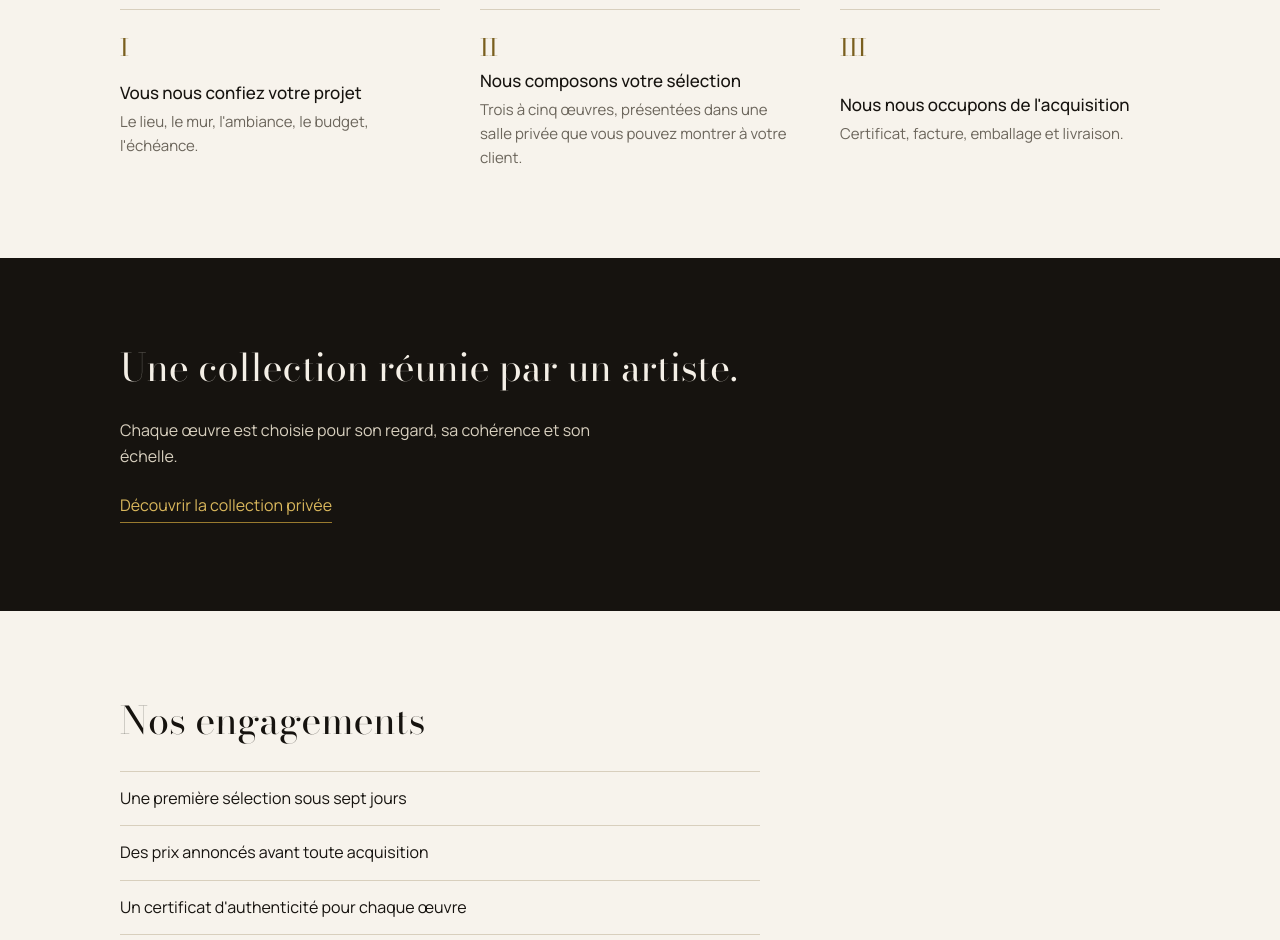
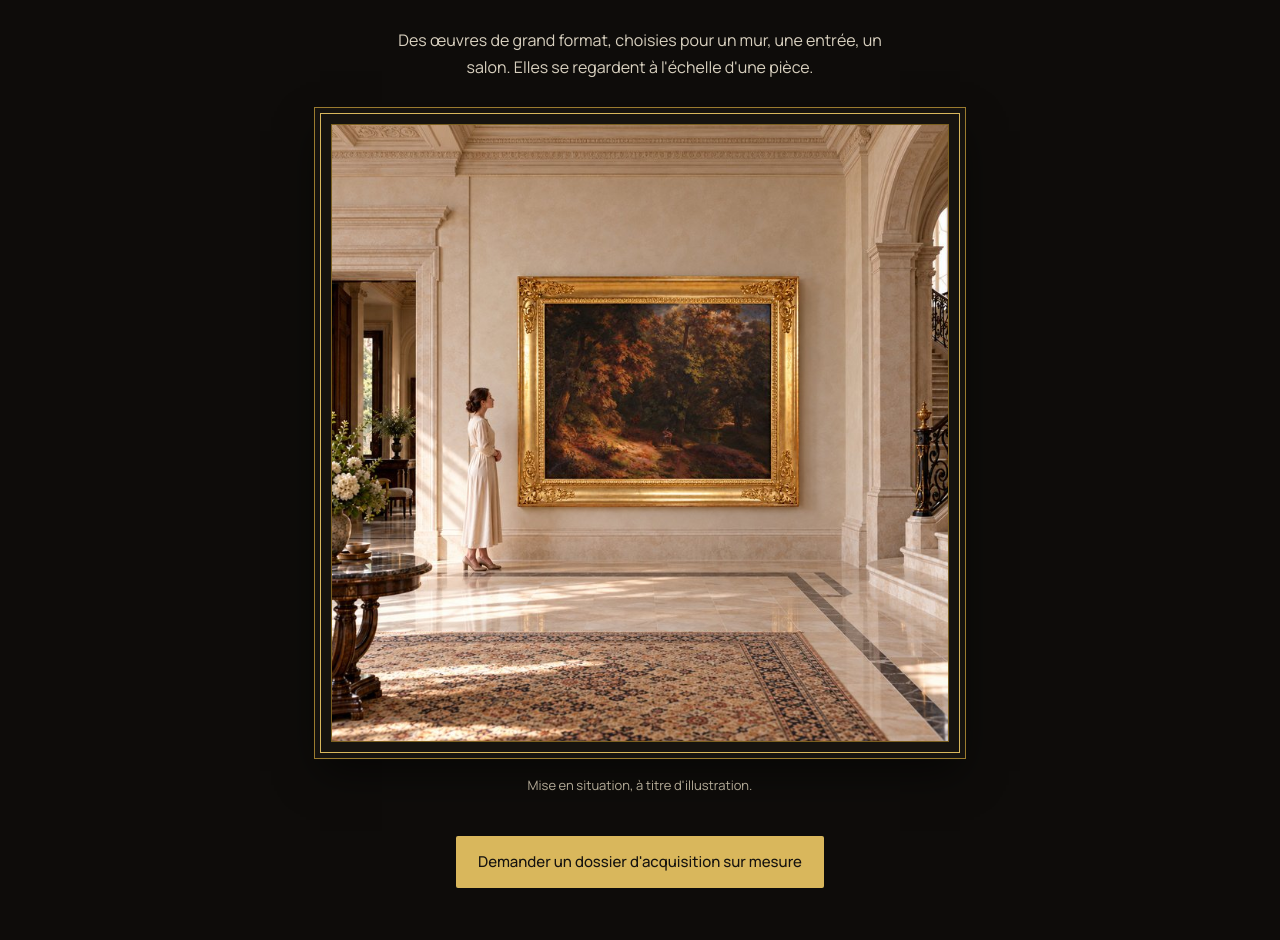
Before and after one commit to Drawiful/drawiful-dashboard, a Next.js app: page /selection in a window 1280 px wide. Shown: the part 972-1912 px from the top of the page. Built offline with nearby package versions, Linux system fonts and the light colour scheme; no server answers.

Commit message:
Section Sélection monumentale après le hero

```diff
--- /dev/null
+++ b/src/app/selection/SelectionMonumentale.tsx
@@ -0,0 +1,40 @@
+import Image from "next/image";
+import s from "./selection-monumentale.module.css";
+
+// Ne mentionnez que ce qui est vrai et que vous pouvez prouver
+// (dimensions, provenance, état). Rien n'est inventé ici.
+const LEGENDE = "Mise en situation, à titre d'illustration.";
+
+export default function SelectionMonumentale({ cta }: { cta: string }) {
+  return (
+    <section className={s.section} aria-labelledby="monumentale">
+      <div className={s.wrap}>
+        <h2 id="monumentale" className={s.h2}>
+          Sélection monumentale
+        </h2>
+        <p className={s.lead}>
+          Des œuvres de grand format, choisies pour un mur, une entrée, un salon. Elles se regardent à l&apos;échelle
+          d&apos;une pièce.
+        </p>
+
+        <figure className={s.frame}>
+          <div className={s.mat}>
+            <Image
+              src="/selection/monumentale-salon.jpg"
+              alt="Une œuvre monumentale dans un cadre doré, accrochée dans un hall de prestige"
+              width={800}
+              height={800}
+              sizes="(min-width: 900px) 640px, 100vw"
+              className={s.img}
+            />
+          </div>
+          <figcaption className={s.cap}>{LEGENDE}</figcaption>
+        </figure>
+
+        <a href="#consultation" className={s.btn}>
+          {cta}
+        </a>
+      </div>
+    </section>
+  );
+}
--- a/src/app/selection/page.tsx
+++ b/src/app/selection/page.tsx
@@ -2,6 +2,7 @@ import type { Metadata } from "next";
 import Link from "next/link";
 import { Bodoni_Moda, Manrope } from "next/font/google";
 import ConsultationForm from "./ConsultationForm";
+import SelectionMonumentale from "./SelectionMonumentale";
 import { COLLECTION_URL, DELAI_REPONSE, DELAI_SELECTION, SHOW_COLLECTION } from "./config";
 import s from "./maison.module.css";
 
@@ -75,6 +76,8 @@ export default function MaisonPage() {
         </div>
       </section>
 
+      <SelectionMonumentale cta="Demander un dossier d'acquisition sur mesure" />
+
       <section className={`${s.section} ${s.light}`} aria-labelledby="temps">
         <div className={s.wrap}>
           <h2 id="temps" className={s.h2}>
--- /dev/null
+++ b/src/app/selection/selection-monumentale.module.css
@@ -0,0 +1,91 @@
+/* Section « Sélection monumentale » : cadre or aux couleurs de la charte. */
+
+.section {
+  --nuit: #16130f;
+  --encre: #0e0c0a;
+  --ivoire: #f4efe6;
+  --champagne: #d9b75c;
+  --laiton: #9a7b2f;
+  --laiton-fonce: #7a5f1f;
+  --brume: #b5ac98;
+  --ivoire-doux: #d8d0bf;
+
+  background: var(--encre);
+  color: var(--ivoire);
+  padding-block: clamp(56px, 9vw, 104px);
+  font-family: var(--font-manrope), system-ui, sans-serif;
+}
+
+.wrap {
+  width: min(1040px, 100% - 48px);
+  margin-inline: auto;
+  display: grid;
+  gap: 32px;
+  justify-items: center;
+  text-align: center;
+}
+
+.h2 {
+  margin: 0;
+  font-family: var(--font-bodoni), "Bodoni 72", Didot, Georgia, serif;
+  font-weight: 400;
+  font-size: clamp(1.875rem, 4.4vw, 3rem);
+  line-height: 1.1;
+}
+
+.lead {
+  max-width: 52ch;
+  margin: -12px 0 0;
+  color: var(--ivoire-doux);
+  line-height: 1.7;
+}
+
+/* Cadre or : filet champagne, passe-partout nuit, filet laiton intérieur */
+.frame {
+  margin: 0;
+  width: min(640px, 100%);
+}
+
+.mat {
+  padding: 10px;
+  border: 1px solid var(--champagne);
+  background: var(--nuit);
+  box-shadow:
+    0 0 0 5px var(--nuit),
+    0 0 0 6px var(--laiton),
+    0 18px 40px rgba(0, 0, 0, 0.55);
+}
+
+.img {
+  display: block;
+  width: 100%;
+  height: auto;
+  border: 1px solid var(--laiton-fonce);
+}
+
+.cap {
+  margin-top: 22px;
+  font-size: 0.8125rem;
+  color: var(--brume);
+}
+
+.btn {
+  display: inline-block;
+  margin-top: 8px;
+  padding: 14px 22px;
+  border-radius: 2px;
+  background: var(--champagne);
+  color: var(--nuit);
+  font-size: 0.9375rem;
+  font-weight: 500;
+  text-decoration: none;
+}
+
+.btn:hover {
+  background: #e3c673;
+}
+
+.btn:focus-visible {
+  outline: 2px solid var(--champagne);
+  outline-offset: 3px;
+}
```
Also changed, not shown: public/selection/monumentale-salon.jpg (added).
